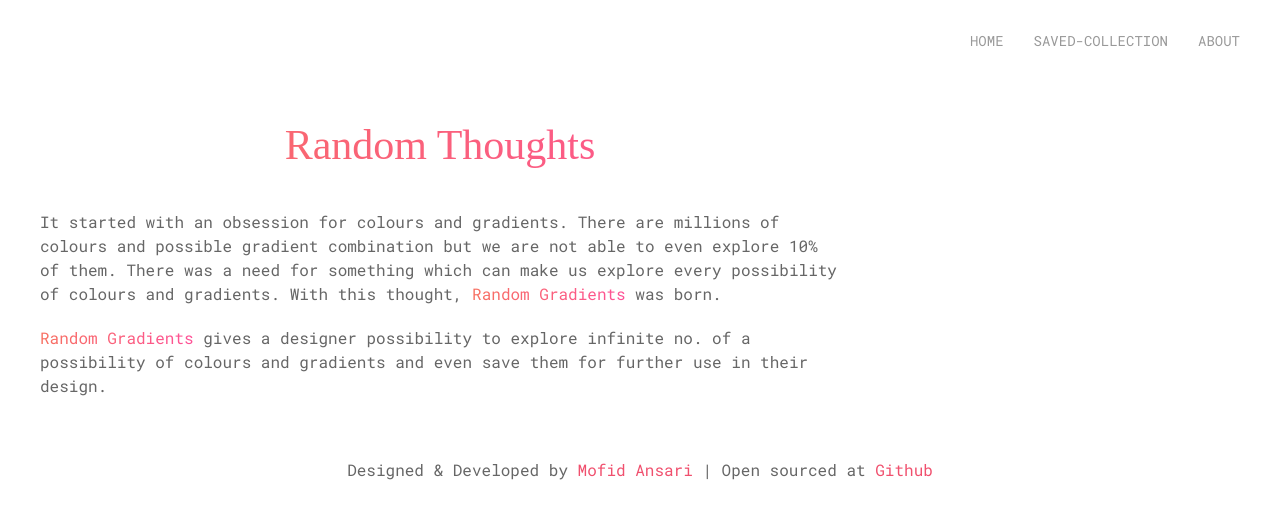
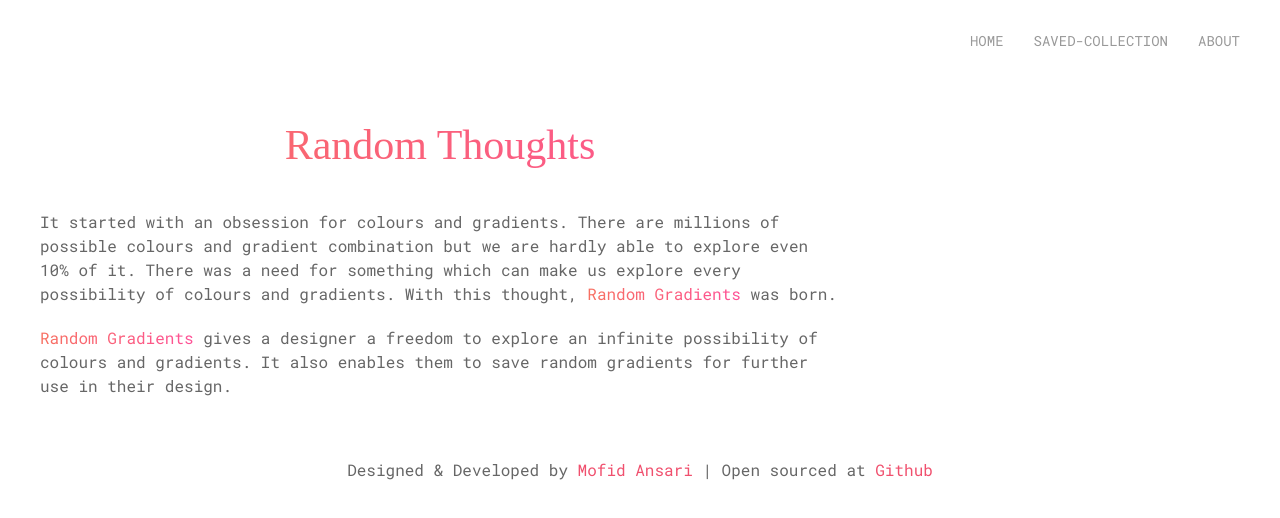
Before and after one commit to ansarimofid/random-gradients, a React app: page /#/about in a window 1280 px wide. Shown: the top 518 px of the page. Built offline with nearby package versions, Linux system fonts and the light colour scheme; a web font is replaced by a local one.

Commit message:
Updates about section

```diff
--- a/src/components/About/About.js
+++ b/src/components/About/About.js
@@ -12,8 +12,8 @@
               <h1 className="title-deco gradient-text uk-text-center uk-margin-medium-top uk-margin-medium-bottom">
                   Random Thoughts
               </h1>
-              <p className="uk-text-left">It started with an obsession for colours and gradients. There are millions of colours and possible gradient combination but we are not able to even explore 10% of them. There was a need for something which can make us explore every possibility of colours and gradients. With this thought, <span className="gradient-text">Random Gradients</span> was born.</p>
-              <p className="uk-text-left"> <span className="gradient-text">Random Gradients</span>  gives a designer possibility to explore infinite no. of a possibility of colours and gradients and even save them for further use in their design. </p>
+              <p className="uk-text-left">It started with an obsession for colours and gradients. There are millions of possible colours and gradient combination but we are hardly able to explore even 10% of it. There was a need for something which can make us explore every possibility of colours and gradients. With this thought, <span className="gradient-text">Random Gradients</span> was born.</p>
+              <p className="uk-text-left"> <span className="gradient-text">Random Gradients</span>  gives a designer a freedom to explore an infinite possibility of colours and gradients. It also enables them to save random gradients for further use in their design. </p>
           </div>
           </div>
       </div>
```
